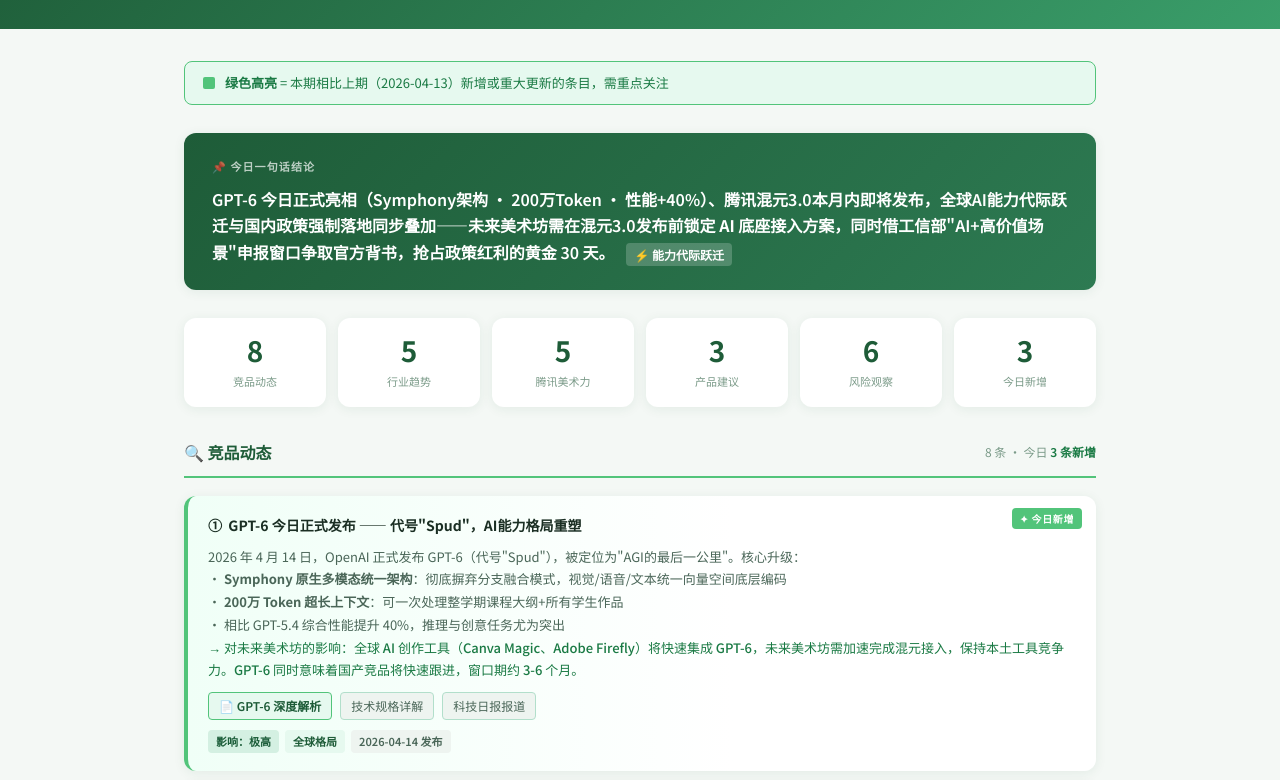
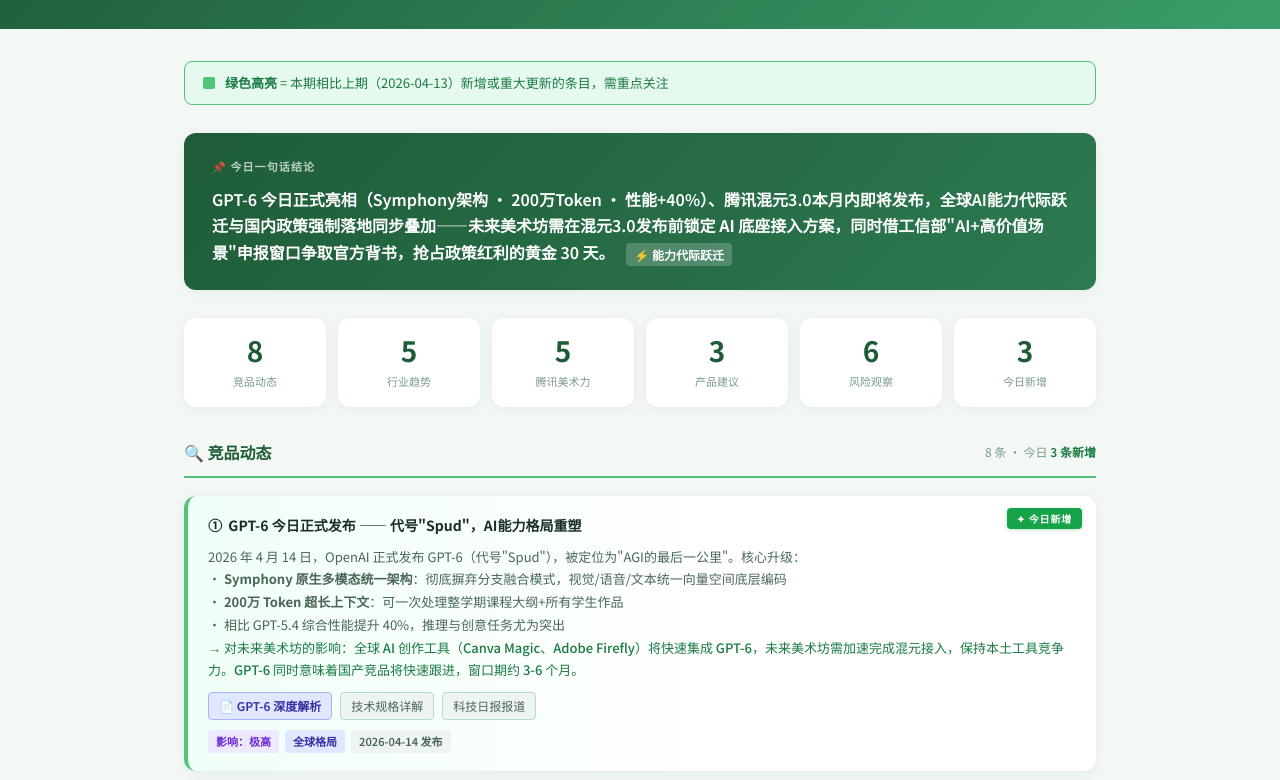
Before and after one commit to tanqiutong/art-report, a plain HTML site: page reports/report-2026-04-14.html in a window 1280 px wide. Shown: the part 106-886 px from the top of the page. Drawn offline with Linux system fonts and the light colour scheme.

Commit message:
daily report 2026-04-14

```diff
--- a/reports-index.json
+++ b/reports-index.json
@@ -2,7 +2,7 @@
   {
     "date": "2026-04-14",
     "file": "report-2026-04-14.html",
-    "publishedAt": "2026-04-14T01:49:12.368Z"
+    "publishedAt": "2026-04-14T02:04:08.356Z"
   },
   {
     "date": "2026-04-13",
--- a/reports/report-2026-04-14.html
+++ b/reports/report-2026-04-14.html
@@ -129,9 +129,9 @@
   }
   .new-stamp {
     position: absolute; top: 12px; right: 14px;
-    background: var(--green-border); color: #fff;
-    font-size: 10px; font-weight: 700; padding: 2px 8px; border-radius: 4px;
-    letter-spacing: .06em;
+    background: #16a34a; color: #fff;
+    font-size: 10px; font-weight: 700; padding: 2px 10px; border-radius: 4px;
+    letter-spacing: .08em; box-shadow: 0 1px 4px rgba(22,163,74,.3);
   }
   .card-title { font-size: 14px; font-weight: 700; margin-bottom: 8px; color: var(--text-main); }
   .card-body { font-size: 13px; color: var(--text-sub); line-height: 1.75; }
@@ -140,21 +140,24 @@
   .badge {
     font-size: 11px; font-weight: 600; padding: 2px 8px; border-radius: 4px;
   }
-  .badge-high { background: #d4f0e2; color: #1a5c38; }
-  .badge-mid  { background: #e6f9ef; color: #2e7d52; }
+  /* 影响力：高 → 紫色；中 → 琥珀橙；低 → 浅绿 */
+  .badge-high { background: #ede9fe; color: #6d28d9; }
+  .badge-mid  { background: #fef3c7; color: #b45309; }
   .badge-low  { background: #f0fff7; color: #52c47a; }
   .badge-green{ background: var(--green-light); color: var(--green-text); }
   .badge-gray { background: var(--bg-sub); color: var(--text-sub); }
-  .badge-blue { background: #e6f9ef; color: var(--green-dark); }
+  .badge-blue { background: #e0e7ff; color: #3730a3; }
 
   /* ─── LINKS ─── */
   .link-bar { display: flex; gap: 8px; flex-wrap: wrap; margin-top: 10px; }
+  /* 主链接：靛蓝，区别于绿色系，一眼认出"可跳转" */
   a.lp {
-    font-size: 12px; color: var(--green-dark); font-weight: 600;
+    font-size: 12px; color: #3730a3; font-weight: 600;
     text-decoration: none; padding: 3px 10px; border-radius: 4px;
-    background: var(--green-light); border: 1px solid var(--green-border);
+    background: #e0e7ff; border: 1px solid #a5b4fc;
   }
-  a.lp:hover { background: var(--green-border); color: #fff; }
+  a.lp:hover { background: #4f46e5; color: #fff; border-color: #4f46e5; }
+  /* 次链接：辅助灰绿，低调 */
   a.ls {
     font-size: 12px; color: var(--text-sub); text-decoration: none;
     padding: 3px 10px; border-radius: 4px; background: var(--bg-sub); border: 1px solid var(--green-muted);
```
